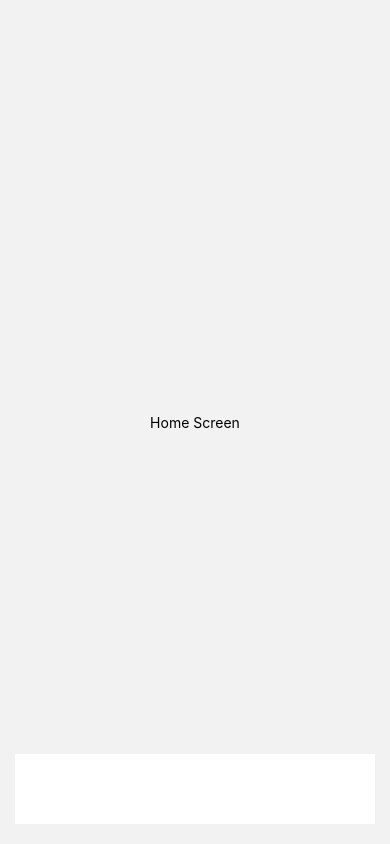
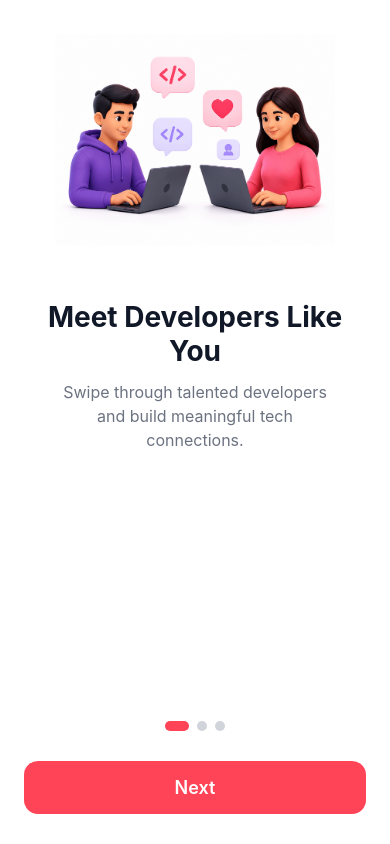
Before and after one commit to thesunnymallick/devTinderApp, a React Native app: screen /Onbording in a window 390 px wide. Before the commit this address had no page. Built offline with nearby package versions, Linux system fonts and the light colour scheme; some icons are missing.

Commit message:
start onbording screen

```diff
--- /dev/null
+++ b/src/navigation/AppNavigator.tsx
@@ -0,0 +1,16 @@
+import { View, Text } from 'react-native'
+import React from 'react'
+import { createNativeStackNavigator } from '@react-navigation/native-stack'
+import BottomNavigator from './BottomNavigator'
+
+const Stack=createNativeStackNavigator()
+const AppNavigator = () => {
+
+  return (
+    <Stack.Navigator screenOptions={{headerShown:false}}>
+        <Stack.Screen name="Main" component={BottomNavigator} />
+    </Stack.Navigator>
+  )
+}
+
+export default AppNavigator
--- /dev/null
+++ b/src/navigation/AuthNavigator.tsx
@@ -0,0 +1,14 @@
+import { View, Text } from 'react-native'
+import React from 'react'
+import { createNativeStackNavigator } from '@react-navigation/native-stack'
+import LoginScreen from '../screens/auth/LoginScreen'
+const Stack=createNativeStackNavigator()
+const AuthNavigator = () => {
+  return (
+     <Stack.Navigator screenOptions={{headerShown:false}}>
+        <Stack.Screen name='login' component={LoginScreen}/>
+     </Stack.Navigator>
+  )
+}
+
+export default AuthNavigator
--- a/src/navigation/RootNavigator.tsx
+++ b/src/navigation/RootNavigator.tsx
@@ -1,11 +1,22 @@
 import React from 'react';
 import { createNativeStackNavigator } from '@react-navigation/native-stack';
-import BottomNavigator from './BottomNavigator';
+
+import AppNavigator from './AppNavigator';
+import OnbordingScreen from '../screens/onbording/OnbordingScreen';
+import AuthNavigator from './AuthNavigator';
 const Stack = createNativeStackNavigator();
 const RootNavigator = () => {
+  const isLoggedIn = false;
   return (
     <Stack.Navigator screenOptions={{ headerShown: false }}>
-       <Stack.Screen name="Main" component={BottomNavigator} />
+      {!isLoggedIn ? (
+        <>
+         <Stack.Screen name="Onbording" component={OnbordingScreen} />
+          <Stack.Screen name="Auth" component={AuthNavigator} />
+        </>
+      ) : (
+        <Stack.Screen name="Main" component={AppNavigator} />
+      )}
     </Stack.Navigator>
   );
 };
--- /dev/null
+++ b/src/screens/auth/LoginScreen.tsx
@@ -0,0 +1,12 @@
+import { View, Text } from 'react-native'
+import React from 'react'
+
+const LoginScreen = () => {
+  return (
+    <View>
+      <Text>LoginScreen</Text>
+    </View>
+  )
+}
+
+export default LoginScreen
--- /dev/null
+++ b/src/screens/onbording/OnbordingScreen.tsx
@@ -0,0 +1,190 @@
+import React, {useRef, useState} from 'react';
+import {
+  View,
+  Text,
+  FlatList,
+  Image,
+  StyleSheet,
+  Dimensions,
+  TouchableOpacity,
+  NativeScrollEvent,
+  NativeSyntheticEvent,
+} from 'react-native';
+import onboarding1 from "../../assets/images/onboarding1.png"
+export const onboardingData = [
+  {
+    id: '1',
+    title: 'Meet Developers Like You',
+    description:
+      'Swipe through talented developers and build meaningful tech connections.',
+    image: onboarding1,
+  },
+  {
+    id: '2',
+    title: 'Connect & Collaborate',
+    description:
+      'Chat with developers, collaborate on projects and grow together.',
+    image: onboarding1,
+  },
+  {
+    id: '3',
+    title: 'Build Your Dream Team',
+    description:
+      'Find teammates, mentors, and coding partners for your next big idea.',
+    image: onboarding1,
+  },
+];
+
+const {width} = Dimensions.get('window');
+
+const OnboardingScreen = ({navigation}: any) => {
+  const flatListRef = useRef<FlatList>(null);
+
+  const [currentIndex, setCurrentIndex] = useState(0);
+
+  const onMomentumScrollEnd = (
+    event: NativeSyntheticEvent<NativeScrollEvent>,
+  ) => {
+    const index = Math.round(
+      event.nativeEvent.contentOffset.x / width,
+    );
+
+    setCurrentIndex(index);
+  };
+
+  const handleNext = () => {
+    if (currentIndex < onboardingData.length - 1) {
+      flatListRef.current?.scrollToIndex({
+        index: currentIndex + 1,
+      });
+    } else {
+      navigation.replace('Login');
+    }
+  };
+
+  return (
+    <View style={styles.container}>
+      <FlatList
+        ref={flatListRef}
+        data={onboardingData}
+        horizontal
+        pagingEnabled
+        showsHorizontalScrollIndicator={false}
+        keyExtractor={item => item.id}
+        onMomentumScrollEnd={onMomentumScrollEnd}
+        renderItem={({item}) => (
+          <View style={styles.page}>
+            <Image source={item.image} style={styles.image} />
+
+            <Text style={styles.title}>
+              {item.title}
+            </Text>
+
+            <Text style={styles.description}>
+              {item.description}
+            </Text>
+          </View>
+        )}
+      />
+
+      {/* Pagination */}
+
+      <View style={styles.pagination}>
+        {onboardingData.map((_, index) => (
+          <View
+            key={index}
+            style={[
+              styles.dot,
+              currentIndex === index && styles.activeDot,
+            ]}
+          />
+        ))}
+      </View>
+
+      {/* Button */}
+
+      <TouchableOpacity
+        style={styles.button}
+        onPress={handleNext}>
+        <Text style={styles.buttonText}>
+          {currentIndex === onboardingData.length - 1
+            ? 'Get Started'
+            : 'Next'}
+        </Text>
+      </TouchableOpacity>
+    </View>
+  );
+};
+
+export default OnboardingScreen;
+
+const styles = StyleSheet.create({
+  container: {
+    flex: 1,
+    backgroundColor: '#fff',
+  },
+
+  page: {
+    width,
+    alignItems: 'center',
+    justifyContent: 'center',
+    paddingHorizontal: 30,
+  },
+
+  image: {
+    width: 280,
+    height: 280,
+    resizeMode: 'contain',
+  },
+
+  title: {
+    fontSize: 28,
+    fontWeight: '700',
+    textAlign: 'center',
+    marginTop: 20,
+    color: '#111827',
+  },
+
+  description: {
+    fontSize: 16,
+    color: '#6B7280',
+    textAlign: 'center',
+    lineHeight: 24,
+    marginTop: 12,
+    paddingHorizontal: 20,
+  },
+
+  pagination: {
+    flexDirection: 'row',
+    justifyContent: 'center',
+    marginTop: 20,
+  },
+
+  dot: {
+    width: 10,
+    height: 10,
+    borderRadius: 5,
+    backgroundColor: '#D1D5DB',
+    marginHorizontal: 4,
+  },
+
+  activeDot: {
+    width: 24,
+    backgroundColor: '#FF4458',
+  },
+
+  button: {
+    backgroundColor: '#FF4458',
+    marginHorizontal: 24,
+    marginVertical: 30,
+    paddingVertical: 16,
+    borderRadius: 14,
+    alignItems: 'center',
+  },
+
+  buttonText: {
+    color: '#fff',
+    fontWeight: '600',
+    fontSize: 18,
+  },
+});
```
Also changed, not shown: declarations.d.ts (added, +14 -0 lines), src/navigation/BottomNavigator.tsx (+10 -33 lines), src/assets/images/onboarding1.png (added).
